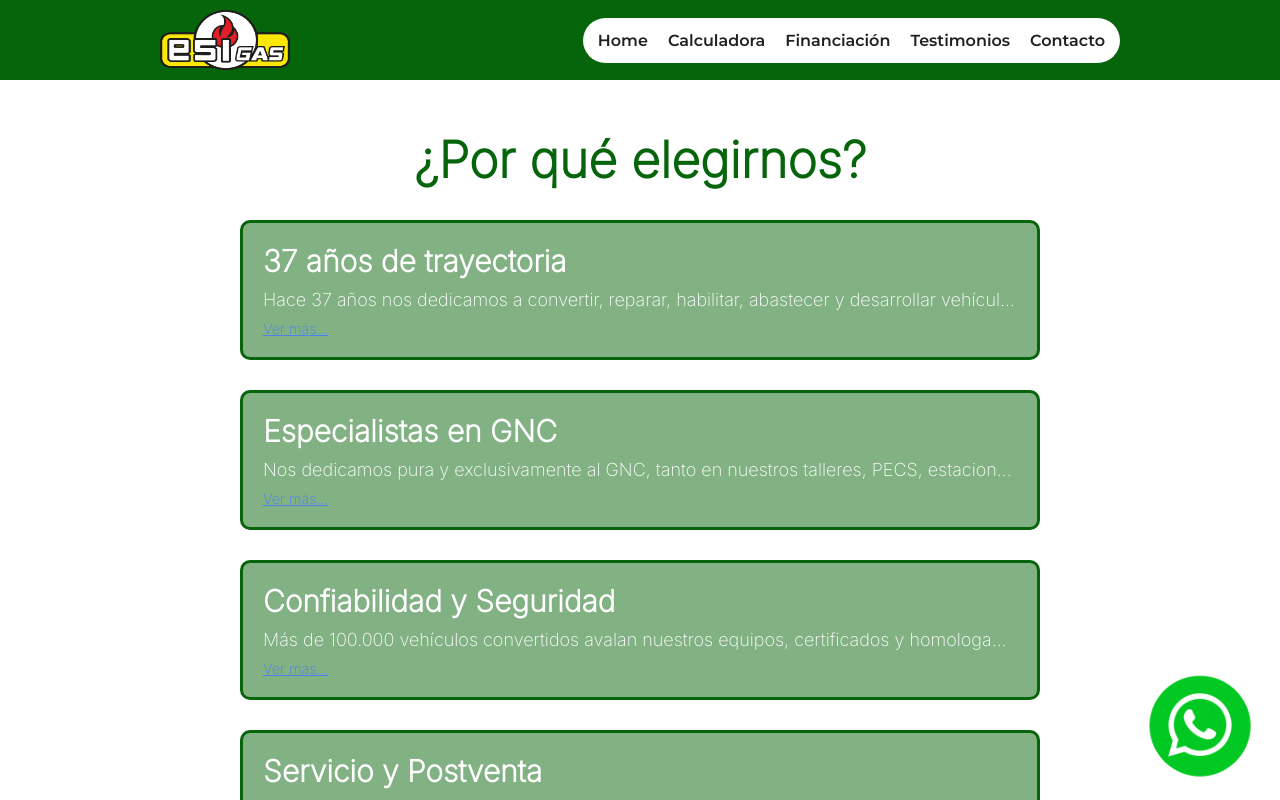
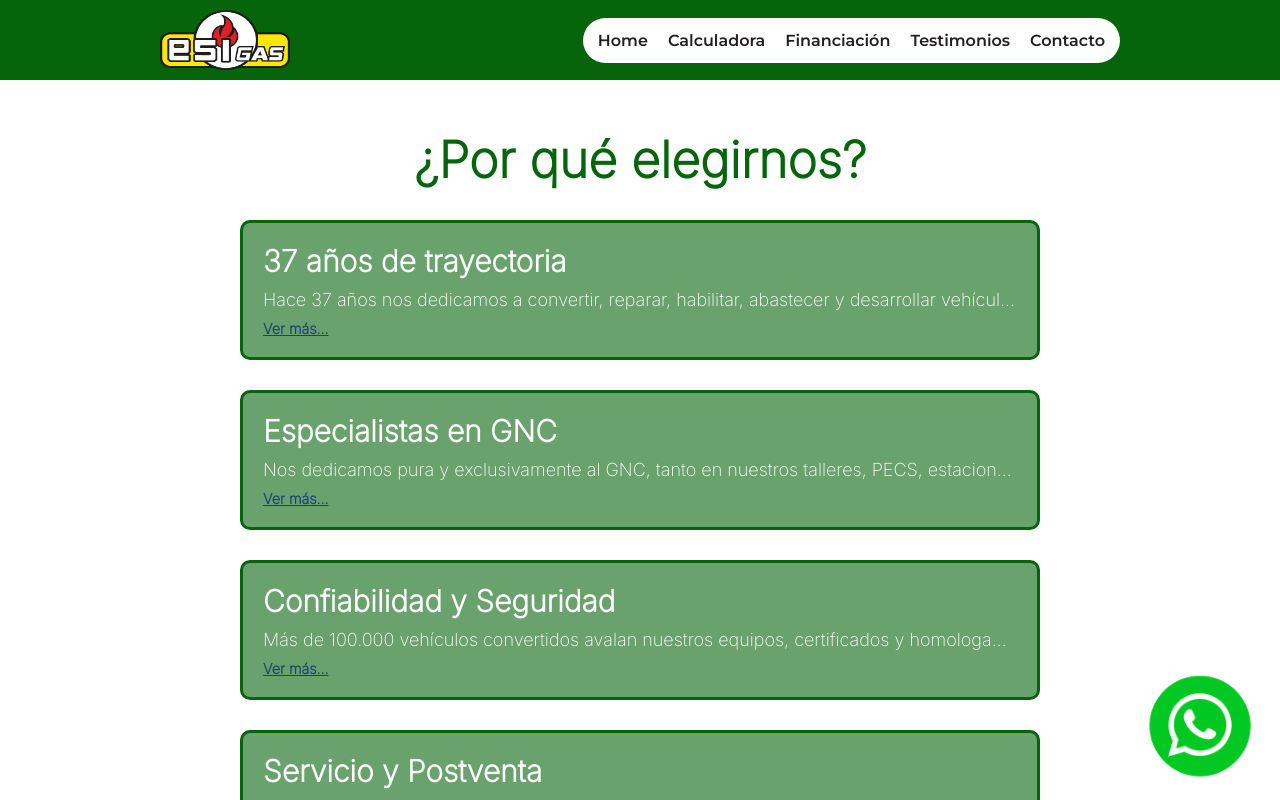
Before and after one commit to IvanDerlich/esigas, a Next.js app: page /equipos in a window 1280 px wide. Shown: the top 800 px of the page. Built offline with nearby package versions, Linux system fonts and the light colour scheme; a web font is replaced by a local one.

Commit message:
Cambio de color en sección ¿Por qué elegirnos?

```diff
--- a/src/app/components/ourAdvantages/ourAdvantages.module.css
+++ b/src/app/components/ourAdvantages/ourAdvantages.module.css
@@ -21,7 +21,7 @@
   width: 75%;
   max-width: 800px;
   height: auto;
-  background-color: #06650b80;
+  background-color: #06650b99;
   border: 3px solid #06650b;
   border-radius: 10px;
   padding: 20px;
@@ -48,10 +48,11 @@
 }
 
 .linkLike {
-  color: #4d81ef;
+  color: #1E3E7C;
   cursor: pointer;
   text-decoration: underline;
   font-size: 0.9rem;
+  font-weight: 800;
 }
 
 @media screen and (max-width: 940px) {
```
